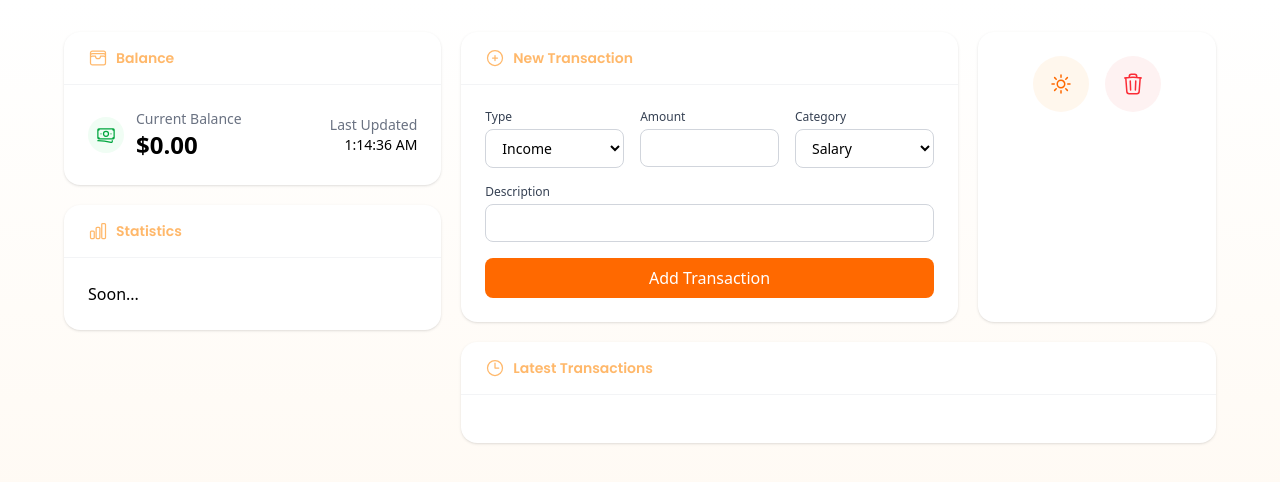
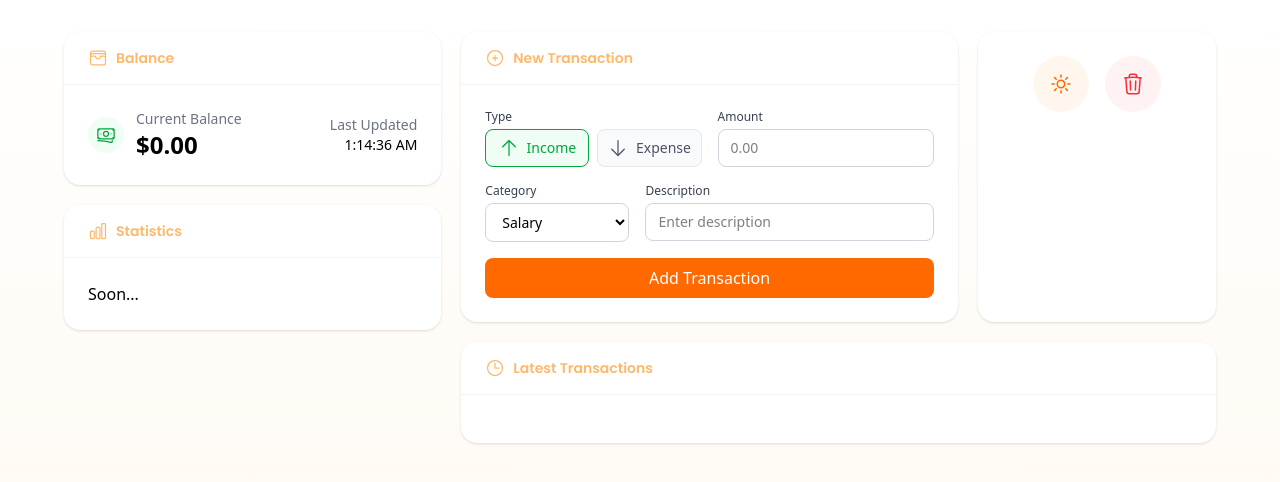
Before and after one commit to samuelfs96/my-personal-wallet-app, a React (Vite) app: page / in a window 1280 px wide. Shown: the top 482 px of the page. Built offline with nearby package versions, Linux system fonts and the light colour scheme.

Commit message:
feat: :lipstick: improve transaction form ui

```diff
--- a/src/components/TransactionForm.tsx
+++ b/src/components/TransactionForm.tsx
@@ -2,6 +2,8 @@ import React, { useState } from 'react';
 import { Transaction } from '@/models';
 import { TransactionType } from '@/models/transactionTypes';
 import { CATEGORIES } from '@/models/categories';
+import { ArrowUpIcon, ArrowDownIcon } from '@heroicons/react/24/outline';
+import { TabButton } from '@/components/TabButton';
 
 interface TransactionFormProps {
   onSubmit: (transaction: Omit<Transaction, 'id' | 'date'>) => void;
@@ -24,58 +26,76 @@ export const TransactionForm: React.FC<TransactionFormProps> = ({ onSubmit }) =>
 
   const handleSubmit = (e: React.FormEvent) => {
     e.preventDefault();
-    const transaction = {
+    onSubmit({
       ...formData,
       amount: parseFloat(formData.amount),
-    };
-    onSubmit(transaction);
+    });
     setFormData(initialFormData);
   };
 
   return (
     <form onSubmit={handleSubmit} className="space-y-4">
-      <div className="flex gap-4">
+      <div className="flex gap-4 max-[1080px]:flex-col">
         <div className="flex-1">
           <label className="block text-xs font-medium text-gray-700 mb-1 dark:text-gray-400">
             Type
           </label>
-          <select
-            value={formData.type}
-            onChange={(e) =>
-              setFormData({
+          <div className="flex gap-2">
+            <TabButton
+              text="Income"
+              icon={<ArrowUpIcon className="w-5 h-5" />}
+              activeColor="green"
+              onClick={() =>
+                setFormData(() => ({
                   ...formData,
-                type: e.target.value as TransactionType,
-                category: CATEGORIES[e.target.value as TransactionType][0] || '',
-              })
+                  type: TransactionType.INCOME,
+                  category: CATEGORIES[TransactionType.INCOME][0] || '',
+                }))
               }
-            className="w-full text-sm px-3 py-2 border border-gray-300 rounded-lg focus:outline-none focus:ring-2 focus:ring-orange-500"
-          >
-            <option value={TransactionType.INCOME}>Income</option>
-            <option value={TransactionType.EXPENSE}>Expense</option>
-          </select>
+              active={formData.type === TransactionType.INCOME}
+            />
+            <TabButton
+              text="Expense"
+              icon={<ArrowDownIcon className="w-5 h-5" />}
+              activeColor="red"
+              onClick={() =>
+                setFormData(() => ({
+                  ...formData,
+                  type: TransactionType.EXPENSE,
+                  category: CATEGORIES[TransactionType.EXPENSE][0] || '',
+                }))
+              }
+              active={formData.type === TransactionType.EXPENSE}
+            />
           </div>
+        </div>
+
         <div className="flex-1">
-          <label className="block text-xs font-medium text-gray-700 dark:text-gray-400 mb-1">
+          <label className="block text-xs font-medium text-gray-700 mb-1 dark:text-gray-400">
             Amount
           </label>
           <input
             type="number"
-            step="0.01"
             value={formData.amount}
             onChange={(e) => setFormData({ ...formData, amount: e.target.value })}
-            className="w-full px-3 text-sm py-2 border border-gray-300 rounded-lg focus:outline-none focus:ring-2 focus:ring-orange-500"
+            className="w-full text-sm px-3 py-2 border border-gray-300 rounded-lg focus:outline-none focus:ring-2 focus:ring-orange-500 dark:bg-gray-800 dark:border-gray-700 dark:text-white"
+            placeholder="0.00"
             required
+            min="0"
+            step="0.01"
           />
         </div>
+      </div>
+
+      <div className="flex gap-4 max-[1080px]:flex-col">
         <div className="flex-1">
-          <label className="block text-xs font-medium text-gray-700 dark:text-gray-400 mb-1">
+          <label className="block text-xs font-medium text-gray-700 mb-1 dark:text-gray-400">
             Category
           </label>
           <select
             value={formData.category}
             onChange={(e) => setFormData({ ...formData, category: e.target.value })}
-            className="w-full text-sm px-3 py-2 border border-gray-300 rounded-lg focus:outline-none focus:ring-2 focus:ring-orange-500"
-            required
+            className="w-full text-sm px-3 py-2 border border-gray-300 rounded-lg focus:outline-none focus:ring-2 focus:ring-orange-500 dark:bg-gray-800 dark:border-gray-700 dark:text-white"
           >
             {CATEGORIES[formData.type].map((category) => (
               <option key={category} value={category}>
@@ -84,24 +104,25 @@ export const TransactionForm: React.FC<TransactionFormProps> = ({ onSubmit }) =>
             ))}
           </select>
         </div>
-      </div>
 
-      <div>
-        <label className="block text-xs font-medium text-gray-700 dark:text-gray-400 mb-1">
+        <div className="flex-2">
+          <label className="block text-xs font-medium text-gray-700 mb-1 dark:text-gray-400">
             Description
           </label>
           <input
             type="text"
             value={formData.description}
             onChange={(e) => setFormData({ ...formData, description: e.target.value })}
-          className="w-full text-sm px-3 py-2 border border-gray-300 rounded-lg focus:outline-none focus:ring-2 focus:ring-orange-500"
+            className="w-full text-sm px-3 py-2 border border-gray-300 rounded-lg focus:outline-none focus:ring-2 focus:ring-orange-500 dark:bg-gray-800 dark:border-gray-700 dark:text-white"
+            placeholder="Enter description"
             required
           />
+        </div>
       </div>
 
       <button
         type="submit"
-        className="w-full py-2 px-4 bg-orange-500 text-white rounded-lg hover:bg-orange-600 focus:outline-none focus:ring-2 focus:ring-orange-500 focus:ring-offset-2"
+        className="w-full py-2 px-4 bg-orange-500 text-white rounded-lg hover:bg-orange-600 focus:outline-none focus:ring-2 focus:ring-orange-500 focus:ring-offset-2 transition-colors dark:focus:ring-offset-gray-800"
       >
         Add Transaction
       </button>
```
Lines whose indentation alone changed are shown as unchanged.
